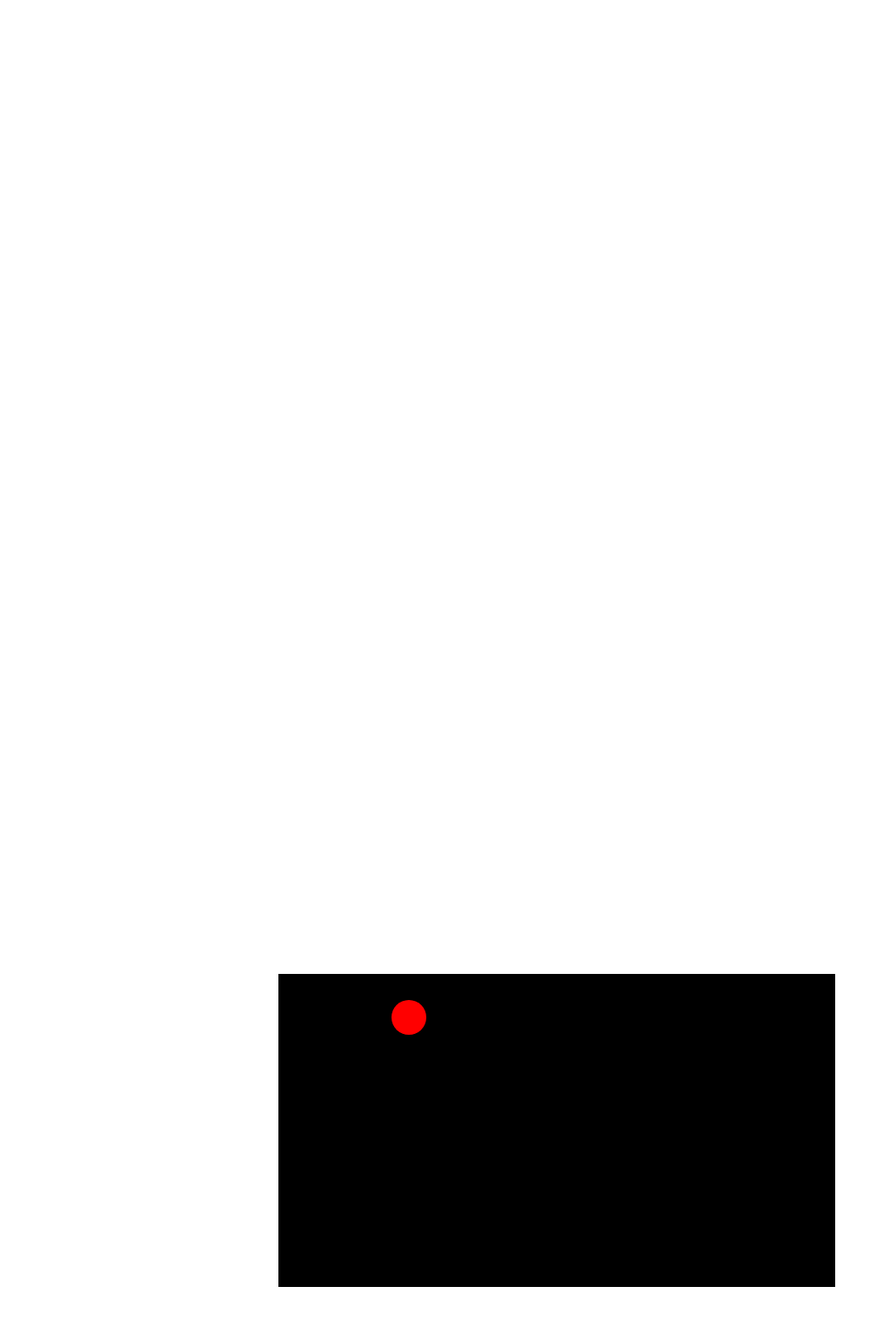
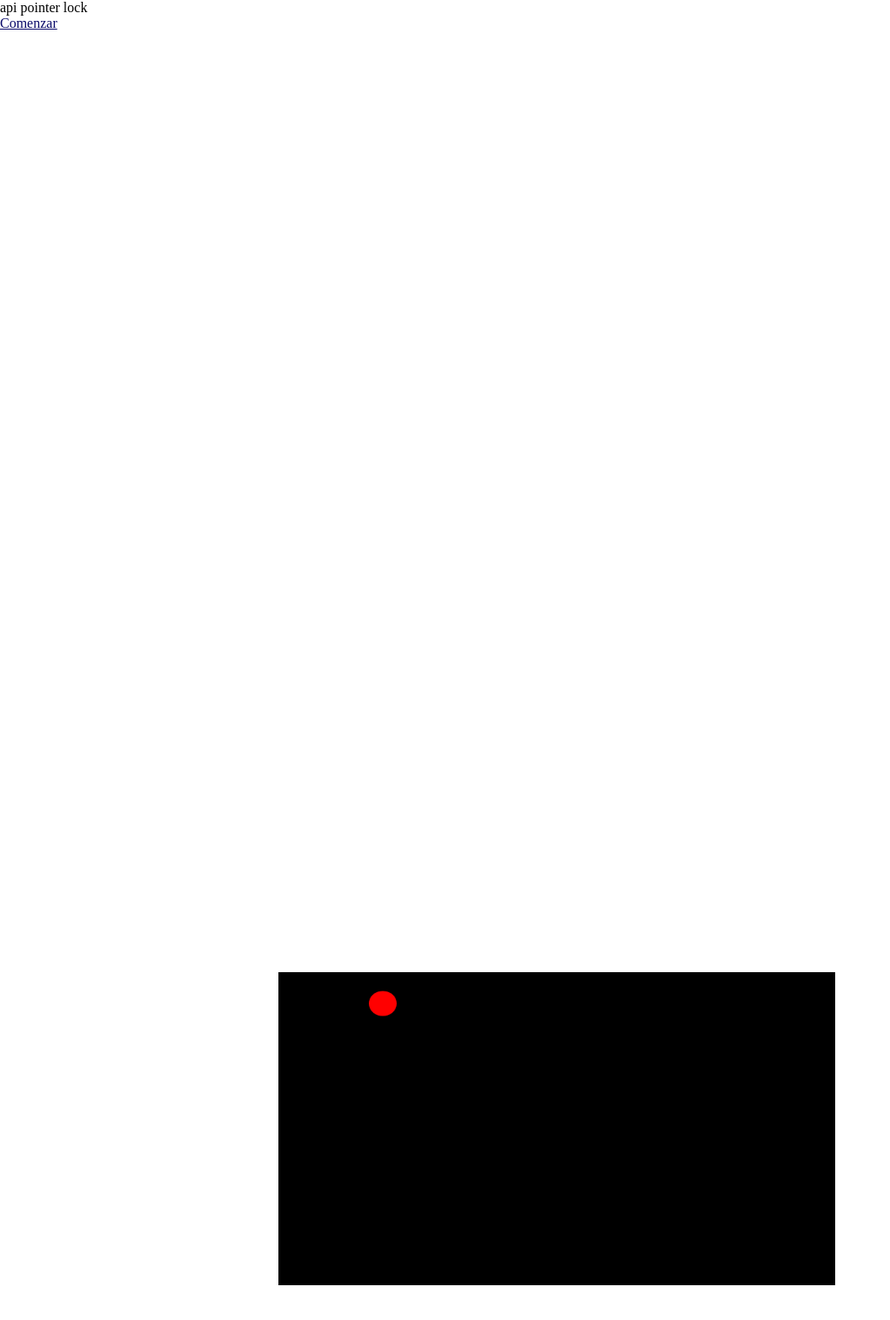
Before and after one commit to PolitecnicoDAW-2019/api-pointer-lock, a website: page sources/index.html in a window 1280 px wide. Shown: the whole page at 87% size, without its empty margins (0-1023 px from the left). Drawn offline with nearby package versions, Linux system fonts and the light colour scheme.

Commit message:
feat(layout): principal structure done

```diff
--- a/sources/index.html
+++ b/sources/index.html
@@ -9,14 +9,47 @@
 	</head>
 
 	<body>
-		<header></header>
+		<header>
+			<section>
+				<article class="container-title">
+					<span
+						class="rellax"
+						data-rellax-speed="-4"
+						data-rellax-percentage="0.5"
+						>api pointer lock</span
+					>
+				</article>
+				<article class="container-information">
+					<div
+						class="rellax glass"
+						data-rellax-speed="-2"
+						data-rellax-percentage="0.5"
+					></div>
+				</article>
+			</section>
+			<section>
+				<a
+					href="#game"
+					class="rellax button-start"
+					data-rellax-speed="3"
+					data-rellax-percentage="0.5"
+					>Comenzar</a
+				>
+			</section>
+		</header>
 		<main>
-			<canvas id="canvas" width="640" height="360"
-				>Your browser doesn't support HTML5 canvas</canvas
-			>
-			<div id="scout"></div>
+			<a href="#" name="game" class="destiny"></a>
+			<section class="container-scout">
+				<article id="scout"></article>
+			</section>
+			<section class="container-canvas">
+				<canvas id="canvas" width="800" height="500"></canvas>
+			</section>
 		</main>
 	</body>
 
+	<script src="services/rellax.js"></script>
+	<script src="services/rellax.app.js"></script>
+	<script src="services/scroll.js"></script>
 	<script src="services/index.js"></script>
 </html>
```
